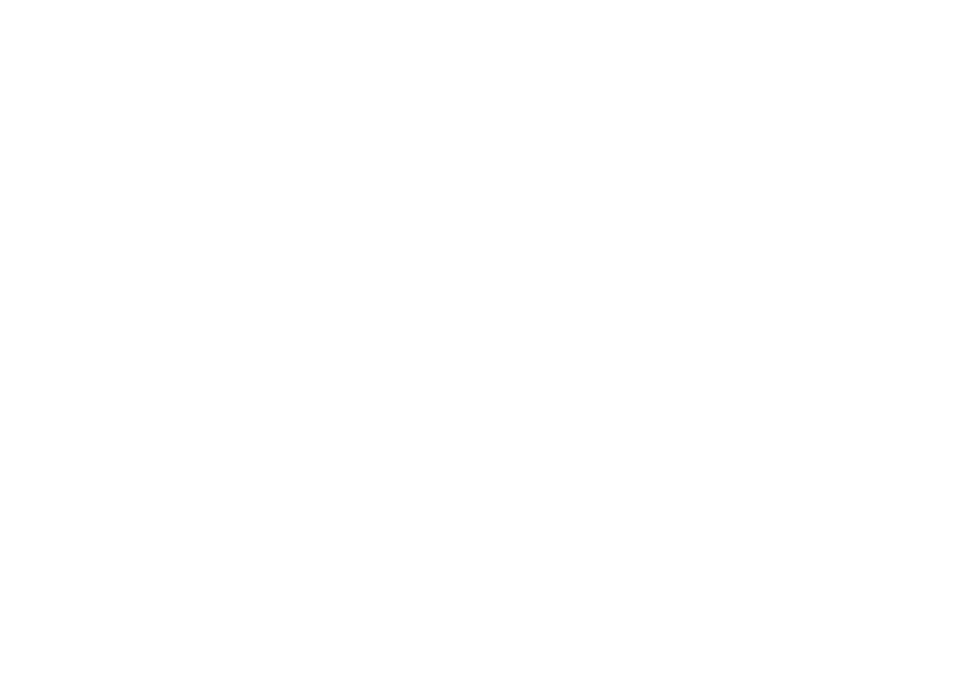
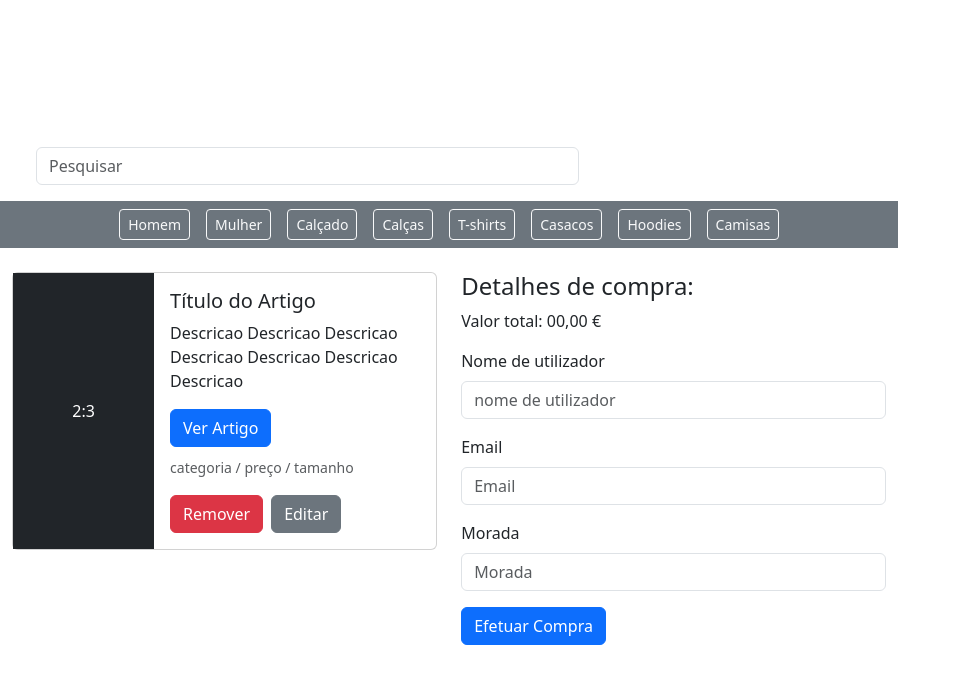
Before and after one commit to AlphaBetaGammaOmega3/AI2_2025, a React (Vite) app in the folder frontend/: page /carrinho in a window 1280 px wide. Before the commit this address had no page. Shown: the top 684 px of the page, without its empty margins (0-961 px from the left). Built offline with nearby package versions, Linux system fonts and the light colour scheme.

Commit message:
CarrinhoPage.jsx

```diff
--- a/frontend/package.json
+++ b/frontend/package.json
@@ -28,6 +28,6 @@
     "eslint-plugin-react-hooks": "^5.2.0",
     "eslint-plugin-react-refresh": "^0.4.20",
     "globals": "^16.2.0",
-    "vite": "^7.0.0"
+    "vite": "^7.0.2"
   }
 }
--- a/frontend/src/App.jsx
+++ b/frontend/src/App.jsx
@@ -4,6 +4,7 @@
 import Register from './views/Auth/CriarConta';
 import Home from './views/Cliente/Home';
 import Cart from './views/Cliente/Cart';
+import CarrinhoPage from './views/Cliente/CarrinhoPage';
 
 function App() {
   return (
@@ -13,6 +14,7 @@
         <Route path="/login" element={<Login />} />
         <Route path="/register" element={<Register />} />
         <Route path='/cart' element = {<Cart />} />
+        <Route path='/carrinho' element = {<CarrinhoPage />} />
         {/* Podes adicionar outras rotas aqui no futuro */}
       </Routes>
     </Router>
--- /dev/null
+++ b/frontend/src/views/Cliente/CarrinhoPage.jsx
@@ -0,0 +1,86 @@
+// src/pages/CarrinhoPage.jsx
+import React from "react";
+import { Link } from "react-router-dom";
+import Header from "../../components/Header";
+
+const CarrinhoPage = () => {
+  return (
+    <div>
+      {/* HEADER */}
+      <Header />
+
+      {/* MAIN */}
+      <div className="container my-4">
+        <div className="row">
+          {/* Produto no carrinho */}
+          <div className="col-md-6">
+            <div className="card mb-4">
+              <div className="row g-0">
+                <div
+                  className="col-4 d-flex align-items-center justify-content-center bg-dark text-white"
+                  style={{ aspectRatio: "2/3" }}
+                >
+                  2:3
+                </div>
+                <div className="col-8">
+                  <div className="card-body">
+                    <h5 className="card-title">Título do Artigo</h5>
+                    <p className="card-text">
+                      Descricao Descricao Descricao Descricao Descricao
+                      Descricao Descricao
+                    </p>
+                    <Link to="#" className="btn btn-primary mb-2">
+                      Ver Artigo
+                    </Link>
+                    <p className="card-text">
+                      <small className="text-muted">
+                        categoria / preço / tamanho
+                      </small>
+                    </p>
+                    <button className="btn btn-danger me-2">Remover</button>
+                    <button className="btn btn-secondary">Editar</button>
+                  </div>
+                </div>
+              </div>
+            </div>
+          </div>
+
+          {/* Detalhes de compra */}
+          <div className="col-md-6">
+            <h4>Detalhes de compra:</h4>
+            <p>Valor total: 00,00 €</p>
+            <form>
+              <div className="mb-3">
+                <label className="form-label">Nome de utilizador</label>
+                <input
+                  type="text"
+                  className="form-control"
+                  placeholder="nome de utilizador"
+                />
+              </div>
+              <div className="mb-3">
+                <label className="form-label">Email</label>
+                <input
+                  type="text"
+                  className="form-control"
+                  placeholder="Email"
+                />
+              </div>
+              <div className="mb-3">
+                <label className="form-label">Morada</label>
+                <input
+                  type="text"
+                  className="form-control"
+                  placeholder="Morada"
+                />
+              </div>
+              <button className="btn btn-primary">Efetuar Compra</button>
+            </form>
+          </div>
+        </div>
+      </div>
+    </div>
+  );
+};
+
+export default CarrinhoPage;
```
Also changed, not shown: 1 other file (tests, documents, lock files or other folders).
